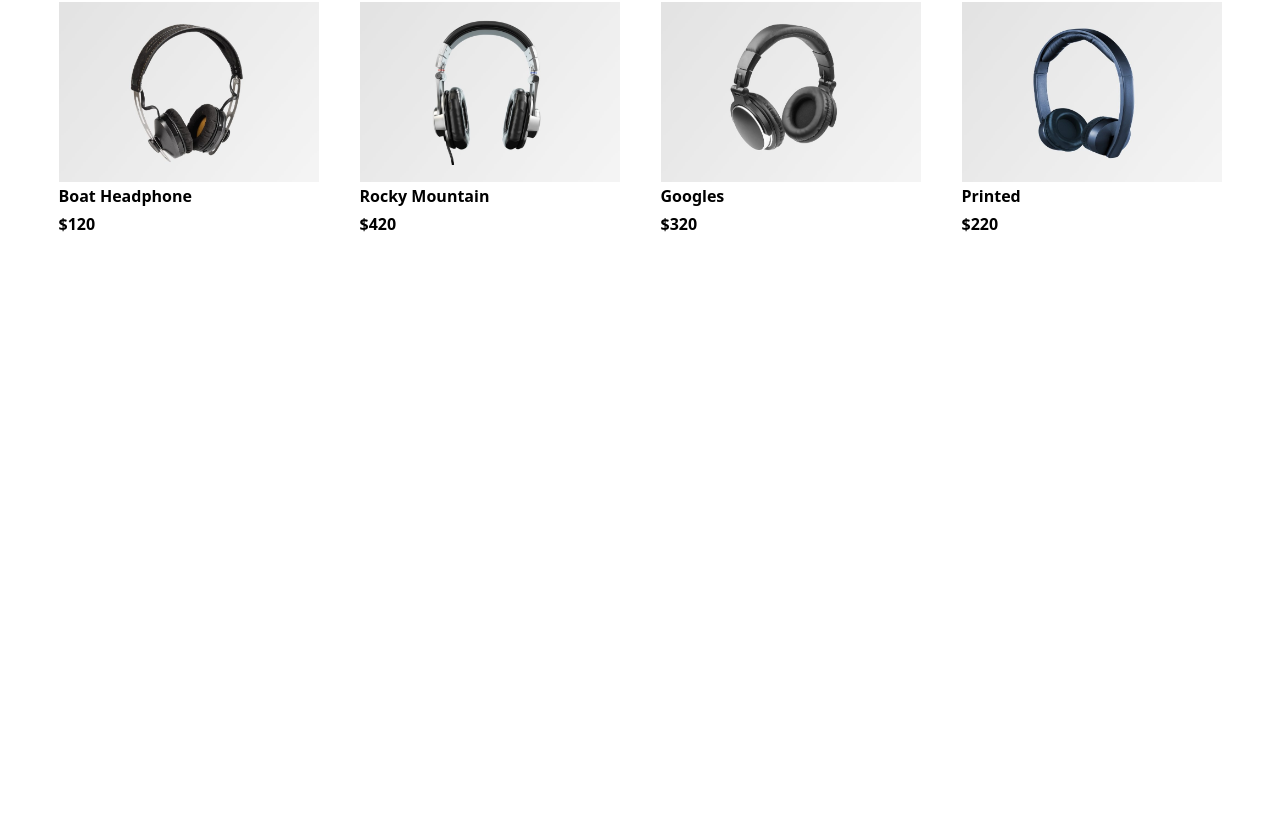
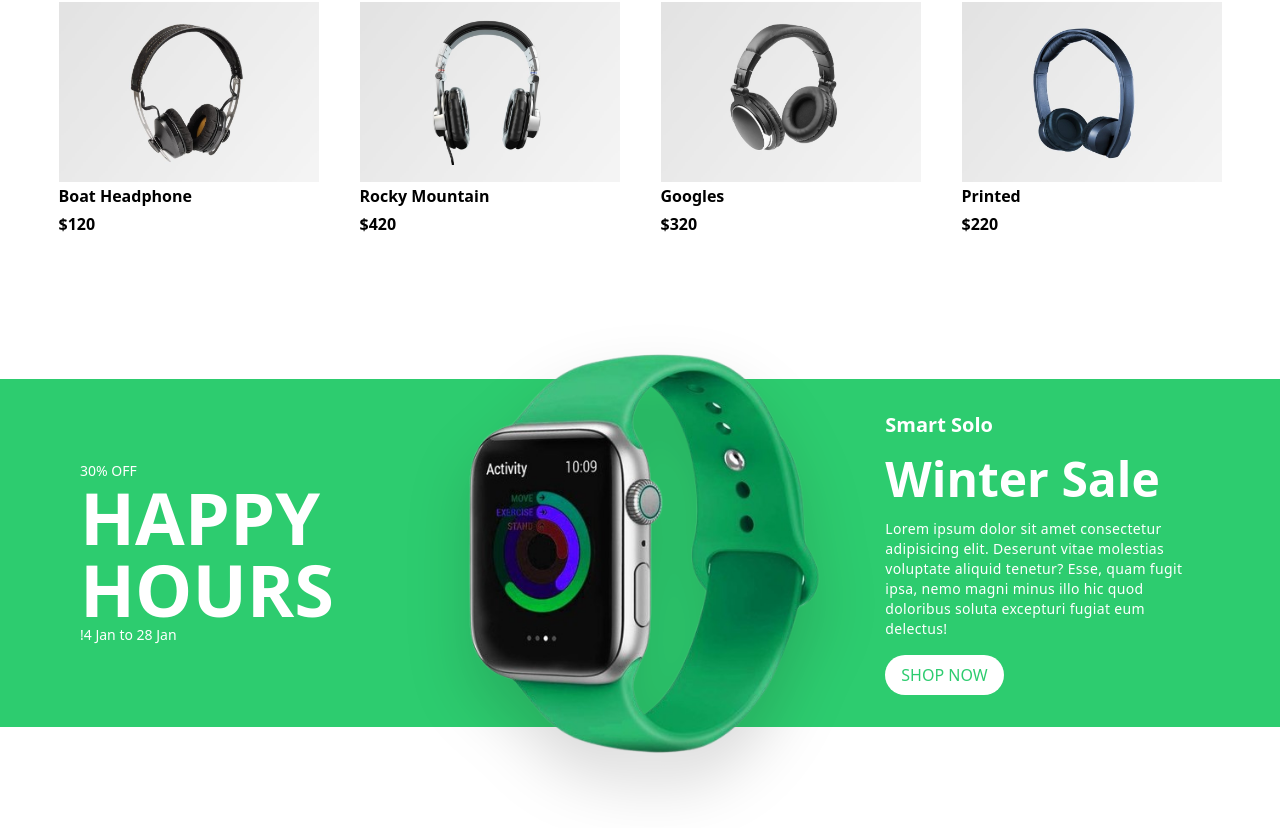
Before and after one commit to yasinarafat9/15-eshop-frontend-files, a React (Vite) app: page / in a window 1280 px wide. Shown: the part 5250-6078 px from the top of the page. Before the commit the page ends 5528 px from the top, so only its background shows below. Built offline with nearby package versions, Linux system fonts and the light colour scheme; the HTML template or start-up script is replaced by a standard one.

Commit message:
Green watch banner 2 added

```diff
--- a/src/App.jsx
+++ b/src/App.jsx
@@ -6,17 +6,28 @@ import Category2 from './components/Category/Category2';
 import Service from './components/Services/Service';
 import Banner from './components/Banner/Banner';
 import headphone from './assets/hero/headphone.png';
+import smartWatch2 from './assets/category/smartwatch2-removebg-preview.png'
 import Products from './components/Products/Products';
 
 const BannerData = {
   discount: "30% OFF",
   title: "Fine Smile",
   date: "!0 Jan to 28 Jan",
-  image: headphone ,
+  image: headphone,
   title2: "Air Solo Base",
   title3: "Winter Sale",
   title4: "Lorem ipsum dolor sit amet consectetur adipisicing elit. Deserunt vitae molestias voluptate aliquid tenetur? Esse, quam fugit ipsa, nemo magni minus illo hic quod doloribus soluta excepturi fugiat eum delectus!",
   bgColor: "#f42c37",
+};
+const BannerData2 = {
+  discount: "30% OFF",
+  title: "Happy Hours",
+  date: "!4 Jan to 28 Jan",
+  image: smartWatch2,
+  title2: "Smart Solo",
+  title3: "Winter Sale",
+  title4: "Lorem ipsum dolor sit amet consectetur adipisicing elit. Deserunt vitae molestias voluptate aliquid tenetur? Esse, quam fugit ipsa, nemo magni minus illo hic quod doloribus soluta excepturi fugiat eum delectus!",
+  bgColor: "#2dcc6f",
 };
 
 
@@ -30,6 +41,7 @@ const App = () => {
       <Service></Service>
       <Banner data={BannerData}></Banner>
       <Products></Products>
+      <Banner data={BannerData2}></Banner>
     </div>
   );
 };
```
